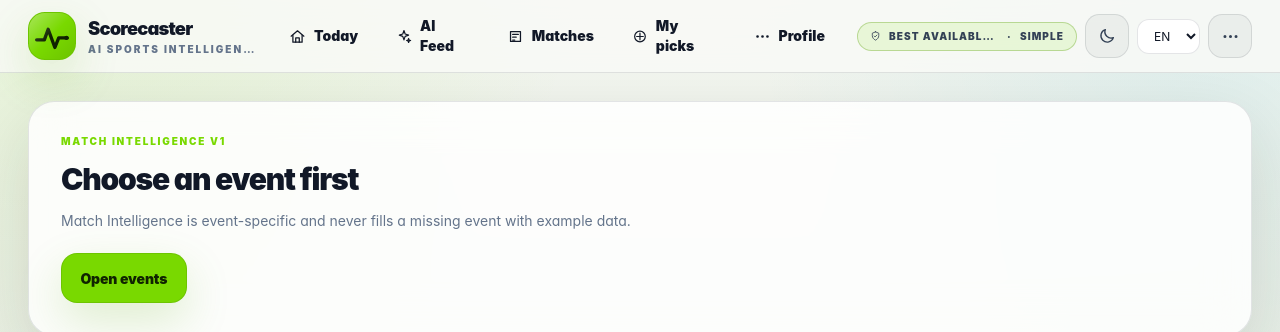
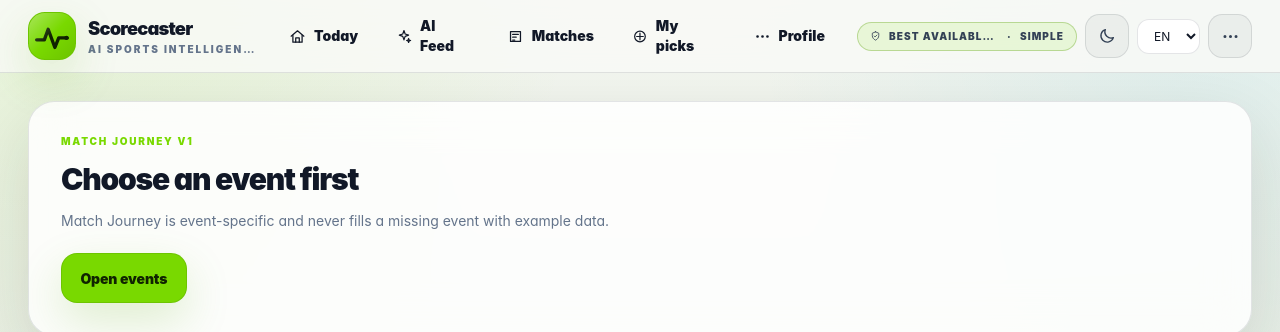
Before and after one commit to vv-glitchhub/scorecaster, a Next.js app: page /match-intelligence in a window 1280 px wide. Shown: the top 332 px of the page. Built offline with nearby package versions, Linux system fonts and the light colour scheme.

Commit message:
Add Match Journey and Match Story V1: update app/match-intelligence/page.jsx

```diff
--- a/app/match-intelligence/page.jsx
+++ b/app/match-intelligence/page.jsx
@@ -2,8 +2,8 @@ import Link from "next/link";
 import MatchIntelligenceClient from "./MatchIntelligenceClient";
 
 export const metadata = {
-  title: "Match Intelligence | Scorecaster",
-  description: "Visual event analysis with verified context, model coverage, uncertainty and missing-evidence boundaries."
+  title: "Match Journey | Scorecaster",
+  description: "A mobile-first journey from verified match context and evidence to a read-only decision and paper-only review."
 };
 
 export default async function MatchIntelligencePage({ searchParams }) {
@@ -14,9 +14,9 @@ export default async function MatchIntelligencePage({ searchParams }) {
   if (!eventId || !sport) {
     return (
       <section className="sc-surface rounded-[1.65rem] p-6 sm:p-8">
-        <div className="text-[10px] font-black uppercase tracking-[0.18em] text-[var(--sc-brand)]">Match Intelligence V1</div>
+        <div className="text-[10px] font-black uppercase tracking-[0.18em] text-[var(--sc-brand)]">Match Journey V1</div>
         <h1 className="mt-3 text-3xl font-black tracking-[-0.04em] text-[var(--sc-text)]">Choose an event first</h1>
-        <p className="mt-3 max-w-2xl text-sm leading-6 text-[var(--sc-muted)]">Match Intelligence is event-specific and never fills a missing event with example data.</p>
+        <p className="mt-3 max-w-2xl text-sm leading-6 text-[var(--sc-muted)]">Match Journey is event-specific and never fills a missing event with example data.</p>
         <Link href="/events" className="sc-button-primary mt-5 inline-flex">Open events</Link>
       </section>
     );
```
